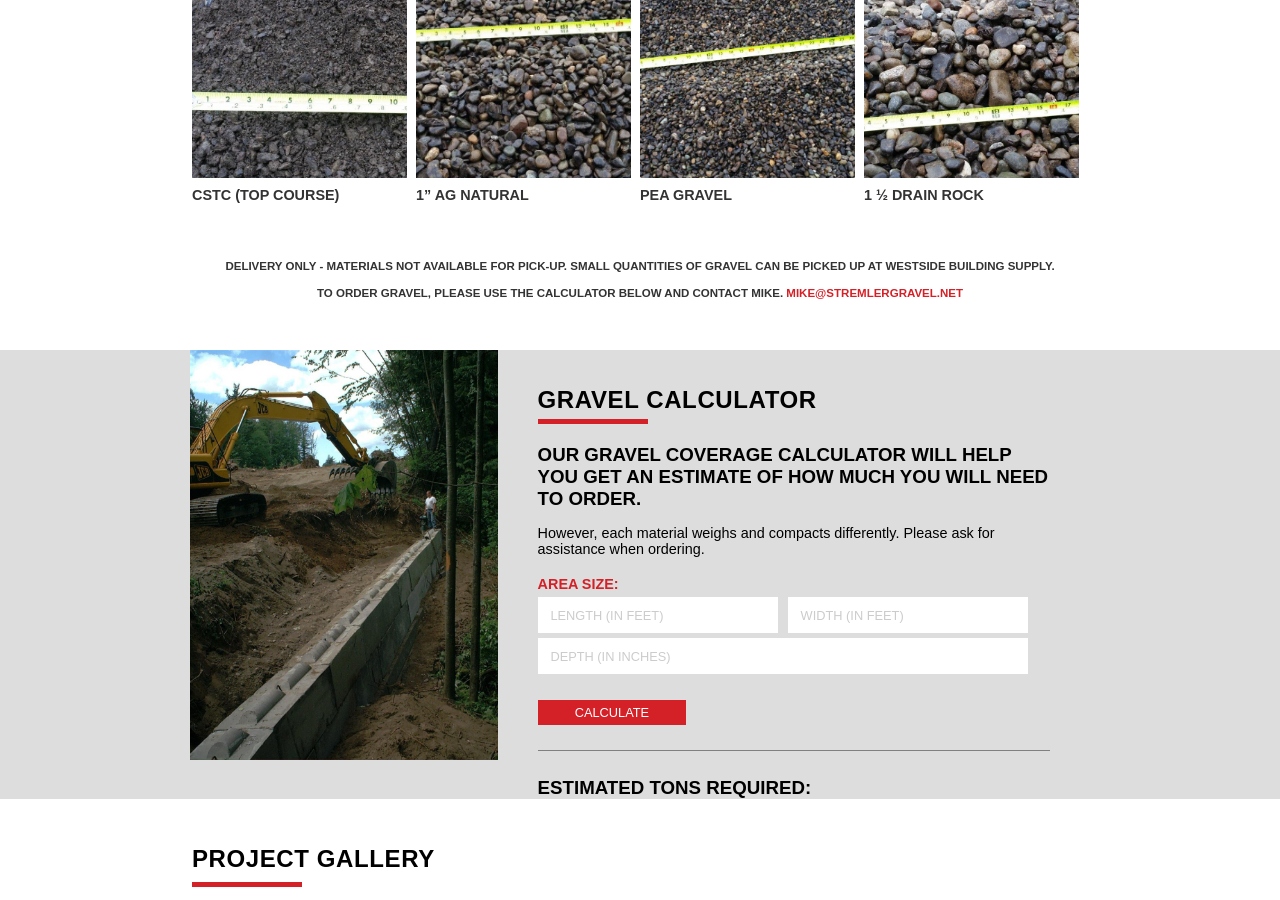
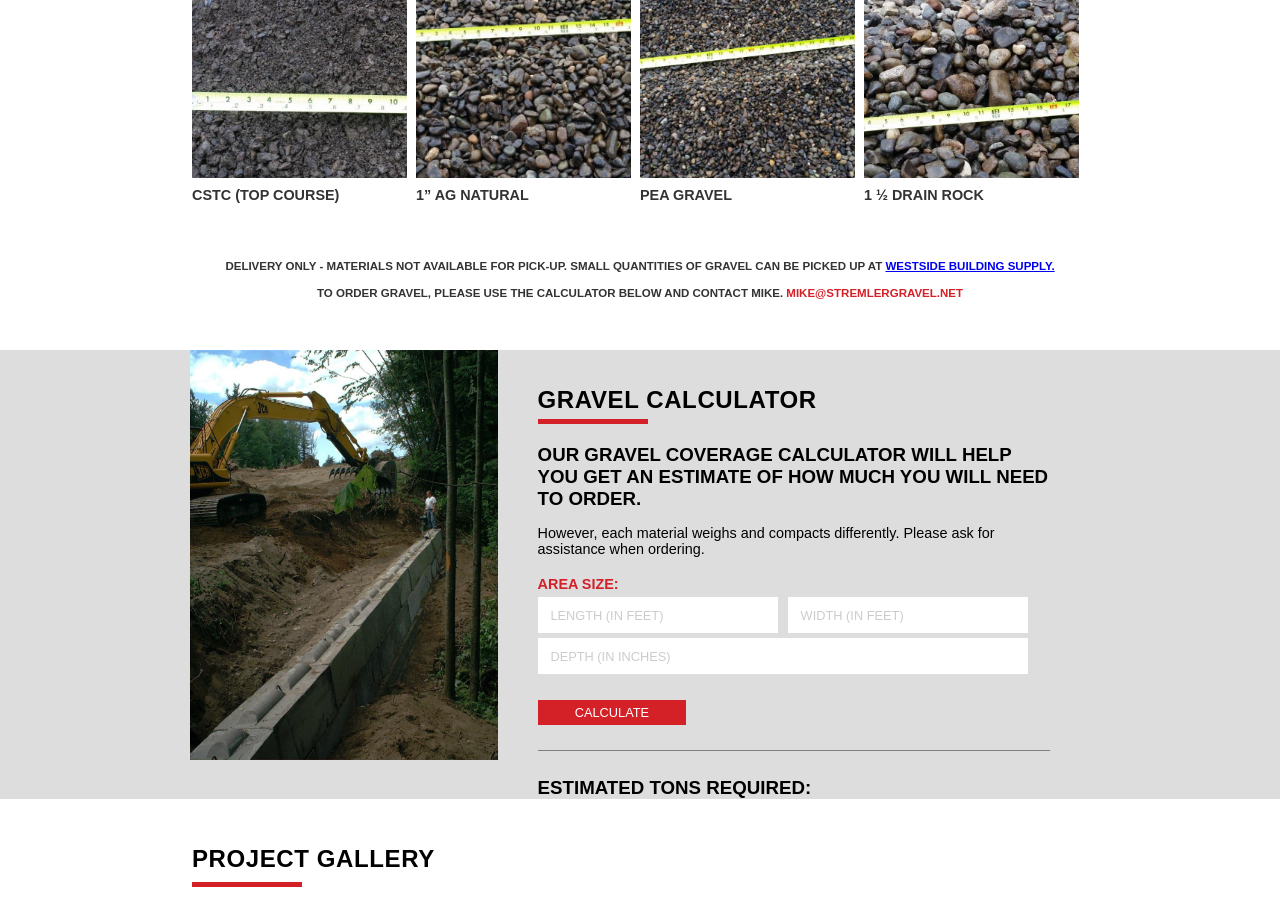
Before and after one commit to stremlergravel/stremlergravel.github.io, a Jekyll site: the page built from index.html, in a window 1280 px wide and 900 px high, scrolled down 2334 px. Built offline with Jekyll 4.4.1, drawn with Linux system fonts in a browser that asks for light colours; nearby versions of some CDN libraries.

Commit message:
Update gravelpit.html

```diff
--- a/_includes/gravelpit.html
+++ b/_includes/gravelpit.html
@@ -68,5 +68,5 @@
             </section>
 
         </div>
-        <section class="graveldelivery"><h4>Delivery only - Materials not available for pick-up. Small quantities of gravel can be picked up at Westside Building Supply.</h4>
+        <section class="graveldelivery"><h4>Delivery only - Materials not available for pick-up. Small quantities of gravel can be picked up at <a href="http://www.westsidebuildingsupply.com/">Westside Building Supply.</a></h4>
             <h4>To order gravel, please use the calculator below and contact Mike. <span>mike@stremlergravel.net</span></h4></section>
```
